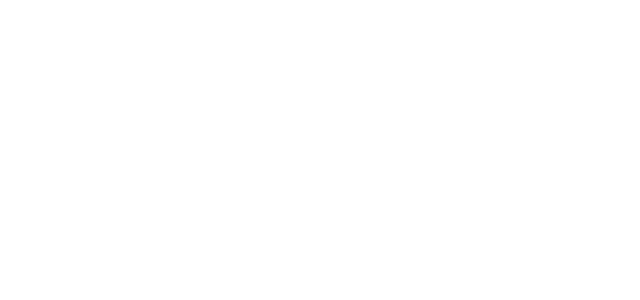
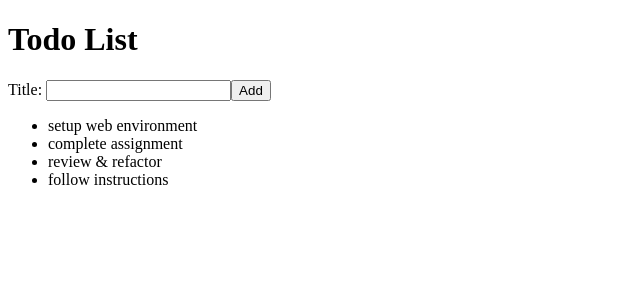
Before and after one commit to LongJourney47/Todo-List, a React (Create React App) app: page / in a window 1280 px wide. Shown: the top 300 px of the page, without its empty margins (0-640 px from the left). Built offline with nearby package versions, Linux system fonts and the light colour scheme.

Commit message:
assignments

```diff
--- a/src/App.js
+++ b/src/App.js
@@ -1,3 +1,18 @@
-export default function App() {
-  return <></>
-}
+import React, { useState } from "react";
+import TodoList from "./components/TodoList";
+import AddTodoForm from "./components/AddTodoForm";
+
+const App = () => {
+  const [newTodo, setNewTodo] = useState("");
+
+  return (
+    <div>
+      <h1>Todo List</h1>
+      <AddTodoForm onAddTodo={setNewTodo} />
+      <p>{newTodo}</p>
+      <TodoList />
+    </div>
+  );
+};
+
+export default App;
--- /dev/null
+++ b/src/components/AddTodoForm.js
@@ -0,0 +1,40 @@
+import React, { useState } from "react";
+
+const AddTodoForm = (props) => {
+  const [userInput, setUserInput] = useState("");
+
+  const titleChangeHandler = (event) => {
+    setUserInput(event.target.value);
+  };
+
+  const handleAddTodo = (event) => {
+    event.preventDefault();
+
+    // const todoTitle = event.target;
+    const userData = {
+      //   ...event,
+      title: userInput,
+    };
+    console.log(userData);
+
+    setUserInput("");
+    props.onAddTodo(userData);
+  };
+
+  return (
+    <form onSubmit={handleAddTodo}>
+      <label htmlFor="todoTitle">Title: </label>
+      <input
+        id="todoTitle"
+        type="text "
+        onChange={titleChangeHandler}
+        value={userInput}
+      ></input>
+      <span>
+        <button type="submit">Add</button>
+      </span>
+    </form>
+  );
+};
+
+export default AddTodoForm;
--- /dev/null
+++ b/src/components/TodoList.js
@@ -0,0 +1,25 @@
+import React from "react";
+import TodoListItem from "./TodoListItem";
+
+const todolist = [
+  { id: "task01", title: "setup web environment" },
+  { id: "task04", title: "complete assignment" },
+  { id: "task03", title: "review & refactor" },
+  { id: "task02", title: "follow instructions" },
+];
+const TodoList = () => {
+  return (
+    <ul>
+      {todolist.map((item) => {
+        // console.log(item.id);
+        return (
+          <TodoListItem key={item.id} props={item}>
+            {" "}
+          </TodoListItem>
+        );
+      })}
+    </ul>
+  );
+};
+
+export default TodoList;
--- /dev/null
+++ b/src/components/TodoListItem.js
@@ -0,0 +1,7 @@
+import React from "react";
+
+const TodoListItem = ({ props }) => {
+  return <li>{props.title}</li>;
+};
+
+export default TodoListItem;
```
